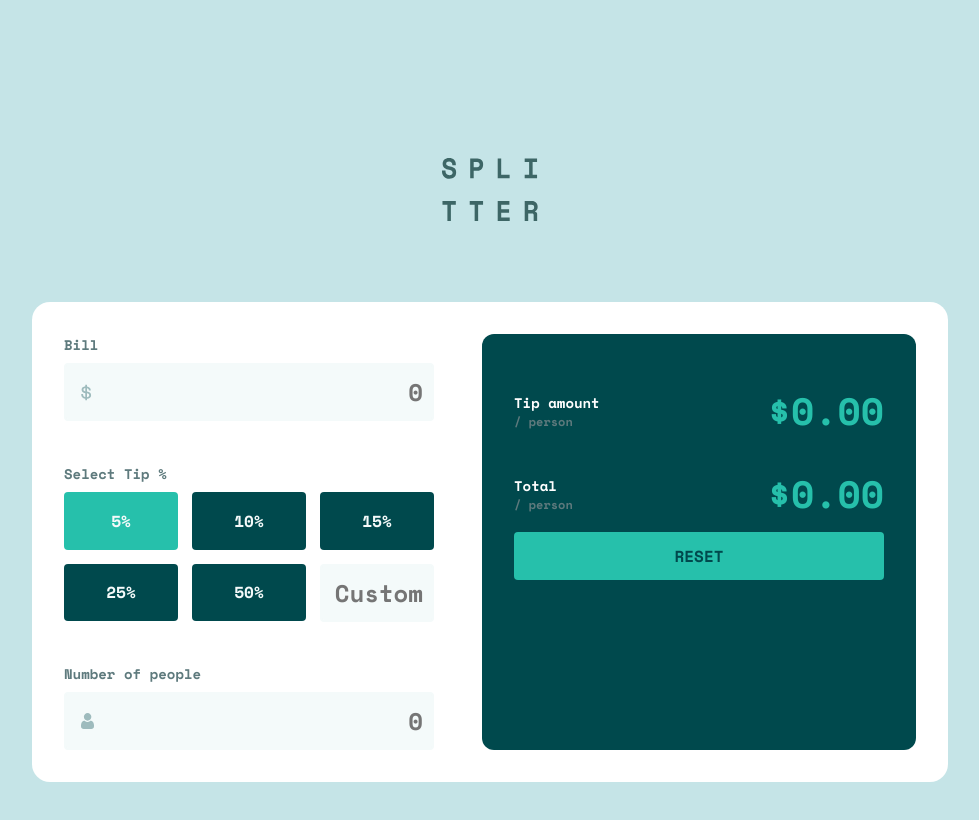
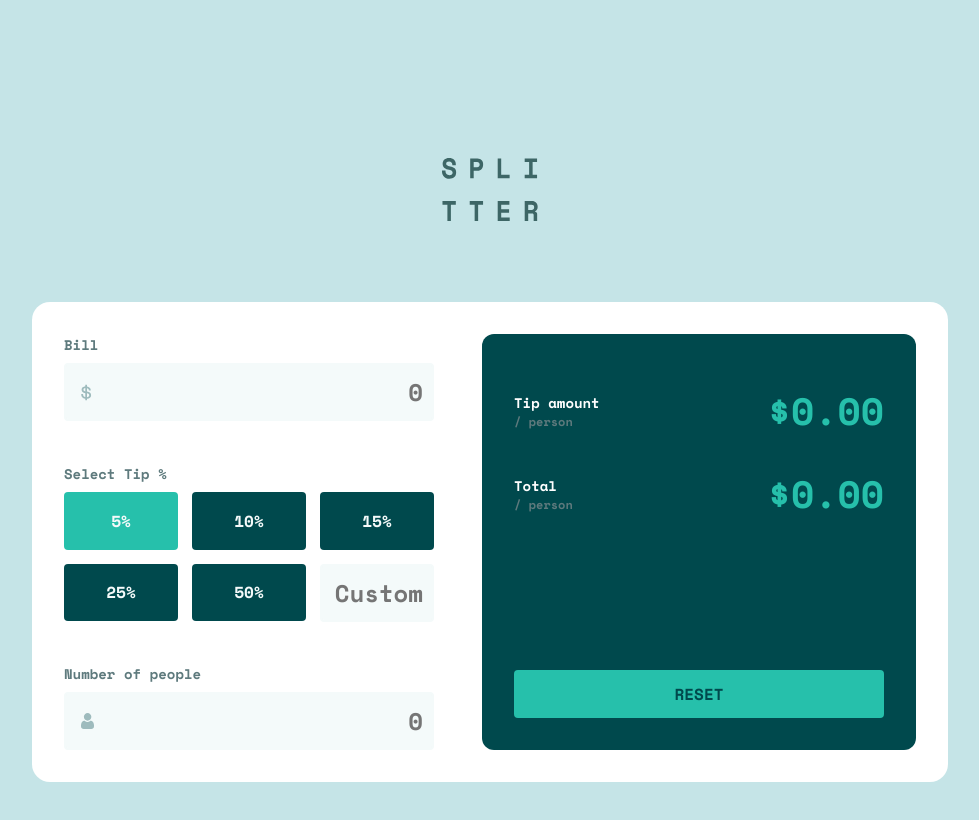
Before and after one commit to max1www/tip-calculator, a React (Create React App) app: page / in a window 1280 px wide. Shown: the top 820 px of the page, without its empty margins (150-1129 px from the left). Built offline with nearby package versions, Linux system fonts and the light colour scheme; the HTML template or start-up script is replaced by a standard one.

Commit message:
fixed markup

```diff
--- a/src/App.jsx
+++ b/src/App.jsx
@@ -36,11 +36,13 @@ const MainIsland = styled.main`
   padding: 32px;
   display: flex;
   flex-direction: row;
+  margin-bottom: 80px;
 
   @media (max-width: 767px) {
     flex-direction: column;
     border-radius: 18px 18px 0 0;
     height: max(calc(100vh - 210px), 760px);
+    margin-bottom: 0px;
   }
 `;
 
--- a/src/components/Bill.jsx
+++ b/src/components/Bill.jsx
@@ -18,6 +18,16 @@ const BillIsland = styled.section`
   }
 `;
 
+const ResetButtonWrapper = styled.div`
+  display: flex;
+  margin-top: auto;
+  flex-direction: column;
+
+  @media (max-width: 767px) {
+    margin-top: 15px;
+  }
+`;
+
 function Bill({ personalBill, onHandleReset }) {
   return (
     <BillIsland>
@@ -27,7 +37,9 @@ function Bill({ personalBill, onHandleReset }) {
         bill={personalBill.tipAmount}
       />
       <BillRow label="Total" subLabel="person" bill={personalBill.total} />
-      <Button onClick={onHandleReset}>RESET</Button>
+      <ResetButtonWrapper>
+        <Button onClick={onHandleReset}>RESET</Button>
+      </ResetButtonWrapper>
     </BillIsland>
   );
 }
```
